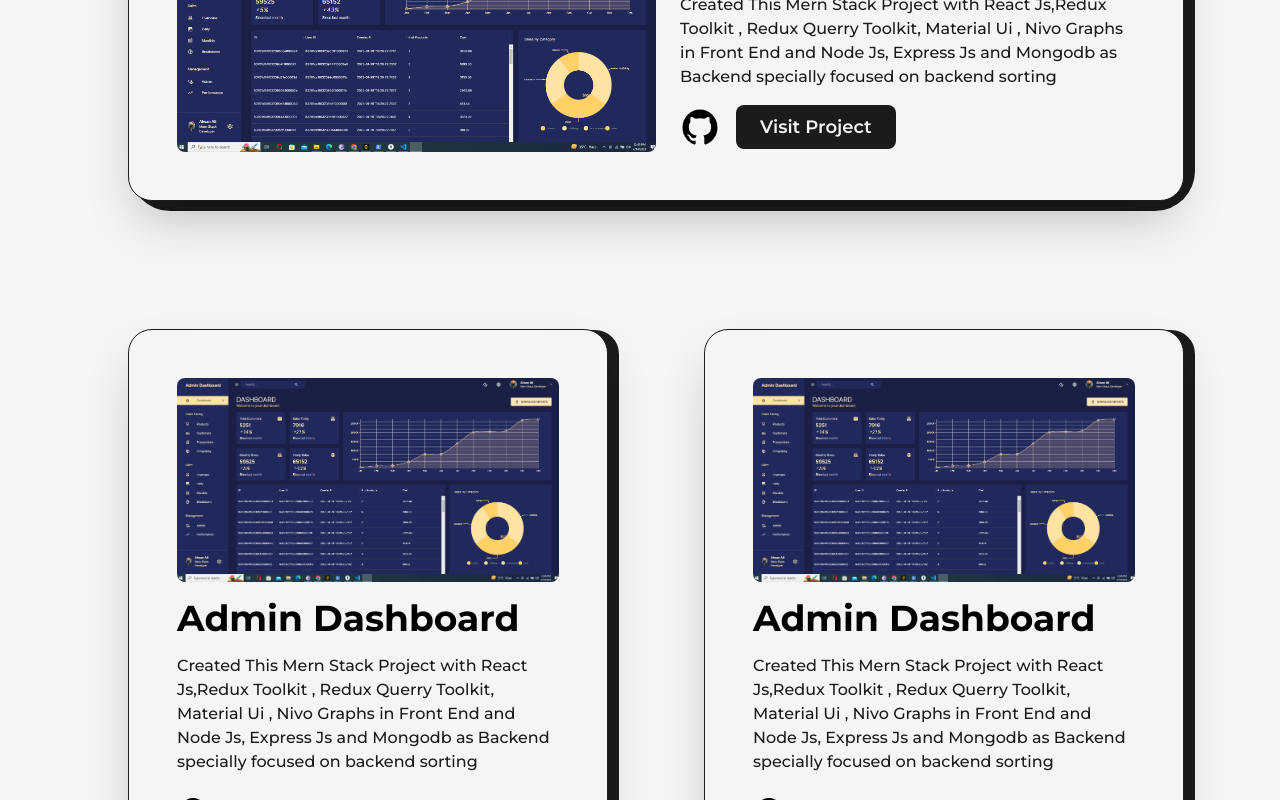
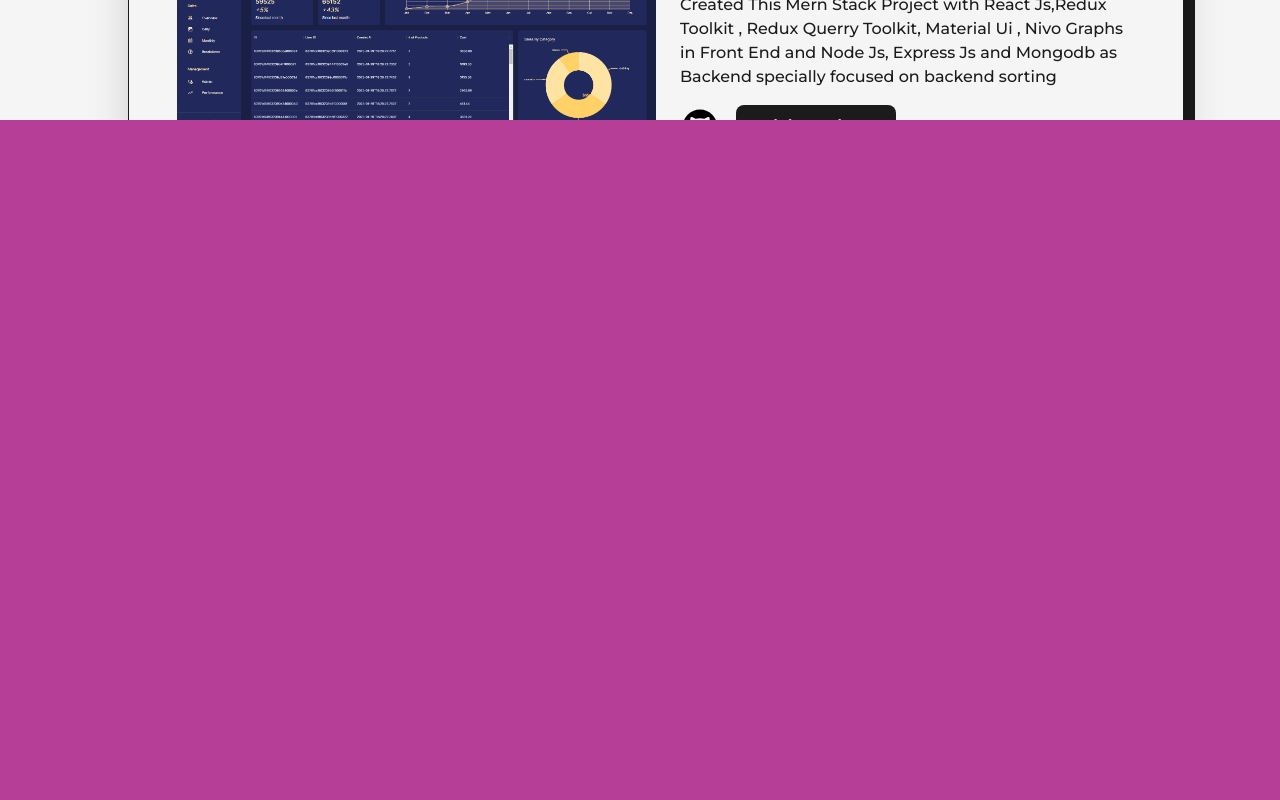
Before and after one commit to AhsanAliButt/ResumeWebsite, a Next.js app: page /projects in a window 1280 px wide. Shown: the part 680-1480 px from the top of the page. Built offline with nearby package versions, Linux system fonts and the light colour scheme.

Commit message:
AddingLoadingAnimation

```diff
--- /dev/null
+++ b/src/components/TransitionEffect.js
@@ -0,0 +1,61 @@
+import React from "react";
+import { motion } from "framer-motion";
+const TransitionEffect = () => {
+  return (
+    <>
+      <motion.div
+        className="fixed top-0 bottom-0 right-full w-screen h-screen z-30 bg-primary"
+        initial={{
+          x: "100%",
+          y: "100%",
+        }}
+        animatte={{
+          x: "0%",
+          y: "0%",
+        }}
+        exit={{
+          x: ["0%", "100%"],
+          width: ["0%", "100%"],
+        }}
+        transition={{
+          duration: 0.8,
+          ease: "easeInOut",
+        }}
+      />
+      <motion.div
+        className="fixed top-0 bottom-0 right-full w-screen h-screen z-20 bg-light"
+        initial={{
+          x: "100%",
+          y: "100%",
+        }}
+        animatte={{
+          x: "0%",
+          y: "0%",
+        }}
+        transition={{
+          delay: 0.2,
+          duration: 0.8,
+          ease: "easeInOut",
+        }}
+      />
+      <motion.div
+        className="fixed top-0 bottom-0 right-full w-screen h-screen z-10 bg-dark"
+        initial={{
+          x: "100%",
+          y: "100%",
+        }}
+        animatte={{
+          x: "0%",
+          y: "0%",
+        }}
+        transition={{
+          delay: 0.4,
+          duration: 0.8,
+          ease: "easeInOut",
+        }}
+      />
+    </>
+  );
+};
+
+export default TransitionEffect;
--- a/src/pages/_app.js
+++ b/src/pages/_app.js
@@ -3,12 +3,15 @@ import { Montserrat } from "next/font/google";
 import Head from "next/head";
 import Navbar from "@/components/navbar/Navbar";
 import Footer from "@/components/footer/Footer";
+import { AnimatePresence } from "framer-motion";
+import { useRouter } from "next/router";
 
 const montserrat = Montserrat({
   subsets: ["latin"],
   variable: "--font-mont",
 });
 export default function App({ Component, pageProps }) {
+  const router = useRouter();
   return (
     <>
       <Head>
@@ -19,7 +22,10 @@ export default function App({ Component, pageProps }) {
         className={`${montserrat.variable} font-mont dark:bg-dark bg-light w-full min-h-screen `}
       >
         <Navbar />
-        <Component {...pageProps} />
+
+        <AnimatePresence mode="wait">
+          <Component key={router.asPath} {...pageProps} />
+        </AnimatePresence>
         <Footer />
       </main>
     </>
--- a/src/pages/about.js
+++ b/src/pages/about.js
@@ -19,6 +19,7 @@ const circles = [
 
 import Experience from "@/components/experience";
 import Education from "@/components/Education";
+import TransitionEffect from "@/components/TransitionEffect";
 
 const MovingCircle = () => {
   return (
@@ -60,6 +61,7 @@ const About = () => {
         <title>AhsanNegative || About Page</title>
         <meta name="description" content="any description" />
       </Head>
+      <TransitionEffect />
       <main className="flex w-full flex-col items-center justify-center dark:text-light">
         <Layout className="pt-16">
           <AnimatedText
--- a/src/pages/articles.js
+++ b/src/pages/articles.js
@@ -7,6 +7,7 @@ import React, { useRef } from "react";
 import article1 from "../../public/images/articles/pagination component in reactjs.jpg";
 import article2 from "../../public/images/articles/create loading screen in react js.jpg";
 import { motion, useMotionValue } from "framer-motion";
+import TransitionEffect from "@/components/TransitionEffect";
 const FramerImage = motion(Image);
 const FeaturedArticles = ({ img, title, time, summary, link = "/" }) => {
   return (
@@ -114,6 +115,7 @@ const Articles = () => {
         <title> Ahsan Ali | Projects Page </title>
         <meta name="description" content="any description" />
       </Head>
+      <TransitionEffect />
       <main className="w-full mb-16 flex flex-col items-center justify-center overflow-hidden dark:text-light">
         <Layout className="pt-16">
           <AnimatedText
--- a/src/pages/index.js
+++ b/src/pages/index.js
@@ -10,6 +10,7 @@ import HireMe from "@/components/hireme/HireMe";
 import Logo from "../../public/images/AhsanNegative.png";
 import LightBulb from "../../public/images/svgs/miscellaneous_icons_1.svg";
 import ColoringBulb from "@/components/ColoringBulb";
+import TransitionEffect from "@/components/TransitionEffect";
 export default function Home() {
   return (
     <>
@@ -17,6 +18,7 @@ export default function Home() {
         <title> Welcome To My Portfolio</title>
         <meta name="description" content="Generated by create next app" />
       </Head>
+      <TransitionEffect />
       <main
         className={
           "flex items-center text-dark w-full min-h-screen sm:min-h-0 dark:text-light"
--- a/src/pages/projects.js
+++ b/src/pages/projects.js
@@ -7,6 +7,7 @@ import Image from "next/image";
 import Project1 from "../../public/images/adminDashBoard.png";
 import { GitHubIcon } from "@/components/icons/Icons";
 import { motion } from "framer-motion";
+import TransitionEffect from "@/components/TransitionEffect";
 const FramerImage = motion(Image);
 const Projects = () => {
   return (
@@ -15,6 +16,7 @@ const Projects = () => {
         <title> Ahsan Ali | Projects Page </title>
         <meta name="description" content="any description" />
       </Head>
+      <TransitionEffect />
       <main className="w-full mb-16 flex flex-col items-center justify-center dark:text-light">
         <Layout className="pt-16">
           <AnimatedText
```
